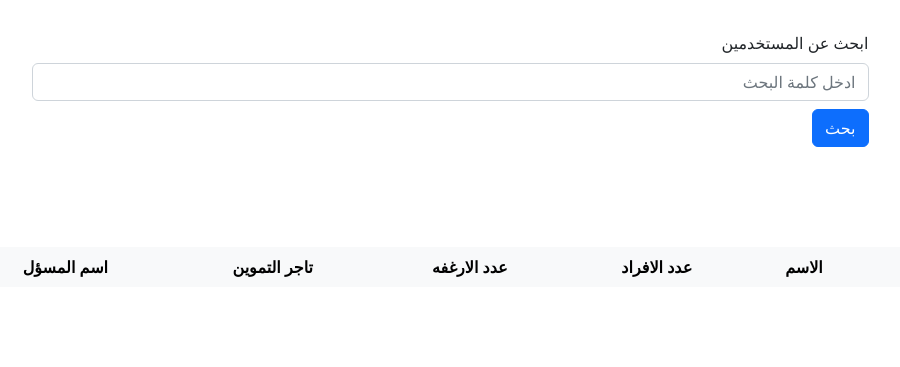
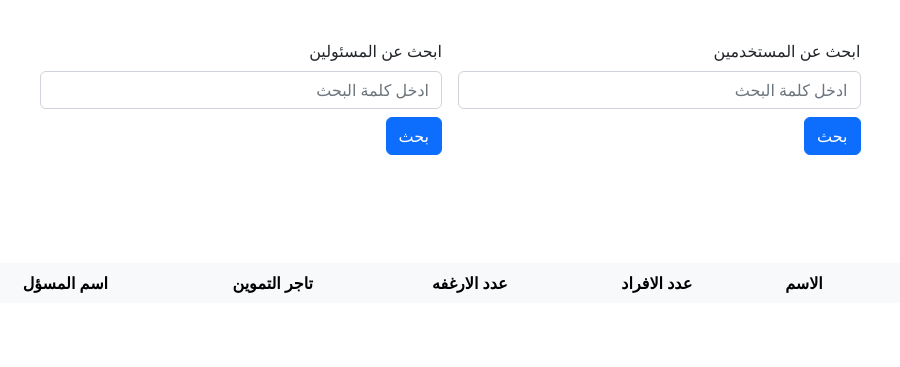
Before and after one commit to MohamedFathi68/cardsProjectUI, a plain HTML site: page index.html in a window 1280 px wide. Shown: the part 634-1001 px from the top of the page, without its empty margins (190-1090 px from the left). Drawn offline with nearby package versions, Linux system fonts and the light colour scheme; no server answers.

Commit message:
search by admin

```diff
--- a/index.html
+++ b/index.html
@@ -96,7 +96,8 @@
       <h2 class="text-center">بحث عن المستخدمين</h2>
 
       <!-- Search bar -->
-      <div class="my-5 w-75 mx-auto">
+      <div class="my-5 w-75 d-flex flex-wrap space-between mx-auto">
+        <div class="w-50 p-2">
           <label for="searchInput" class="form-label">ابحث عن المستخدمين</label>
           <input
             type="text"
@@ -112,8 +113,24 @@
             بحث
           </button>
         </div>
+        <div class="w-50 p-2">
+          <label for="searchInput" class="form-label">ابحث عن المسئولين</label>
+          <input
+            type="text"
+            class="form-control"
+            id="searchInputAdmin"
+            placeholder="ادخل كلمة البحث"
+          />
+          <button
+            type="button"
+            class="btn btn-primary mt-2"
+            onclick="searchAdmin()"
+          >
+            بحث
+          </button>
         </div>
-
+      </div>
+    </div>
 
     <section class="my-5 pt-1">
       <div class="container my-5">
--- a/script.js
+++ b/script.js
@@ -59,7 +59,6 @@ async function deleteUser(id) {
 
 // Fetch data and render the user table
 async function fetchData() {
-  try {
     let response = await fetch("https://cardsproject.cleverapps.io/api/v1/users", {
       method: "GET",
     });
@@ -91,10 +90,7 @@ async function fetchData() {
       `;
     }
     document.getElementById("table").innerHTML = cartona;
-  } catch (error) {
-    console.error("Error fetching data:", error);
-    alert("حدث خطأ أثناء تحميل البيانات");
-  }
+
 }
 
 // Fetch data when the page loads
@@ -142,4 +138,45 @@ async function searchUsers() {
     document.getElementById("table").innerHTML = cartona;;
 //update user
 
+}async function searchAdmin() {
+  const searchQuery = document.getElementById('searchInputAdmin').value;
+  console.log(searchQuery);
+
+
+    let url = `https://cardsproject.cleverapps.io/api/v1/users/${searchQuery}`;
+    let response = await fetch(url, {
+      method: 'GET',
+    });
+    response = await response.json();
+    let users = response.users;
+    console.log(users);
+
+
+    // Generate HTML for table rows
+    let cartona = ``;
+    for (let i = 0; i < users.length; i++) {
+      cartona += `
+        <tr id="${users[i]._id}">
+          <td>${i + 1}</td>
+          <td>${users[i].name}</td>
+          <td>${users[i].members}</td>
+          <td>${users[i].amount}</td>
+          <td>${users[i].trader.name}</td>
+          <td>${users[i].responsiblePerson}</td>
+          <td>
+            <button type="button" class="btn btn-warning">
+              <i class="fa-solid fa-pen-to-square"></i> تعديل
+            </button>
+          </td>
+          <td>
+            <button type="button" class="btn btn-danger" onclick="deleteUser('${users[i]._id}')">
+              <i class="fa-solid fa-trash"></i> حذف
+            </button>
+          </td>
+        </tr>
+      `;
+    }
+    document.getElementById("table").innerHTML = cartona;;
+//update user
+
 }
```
Also changed, not shown: 1 other file. Lines whose indentation alone changed are shown as unchanged.
